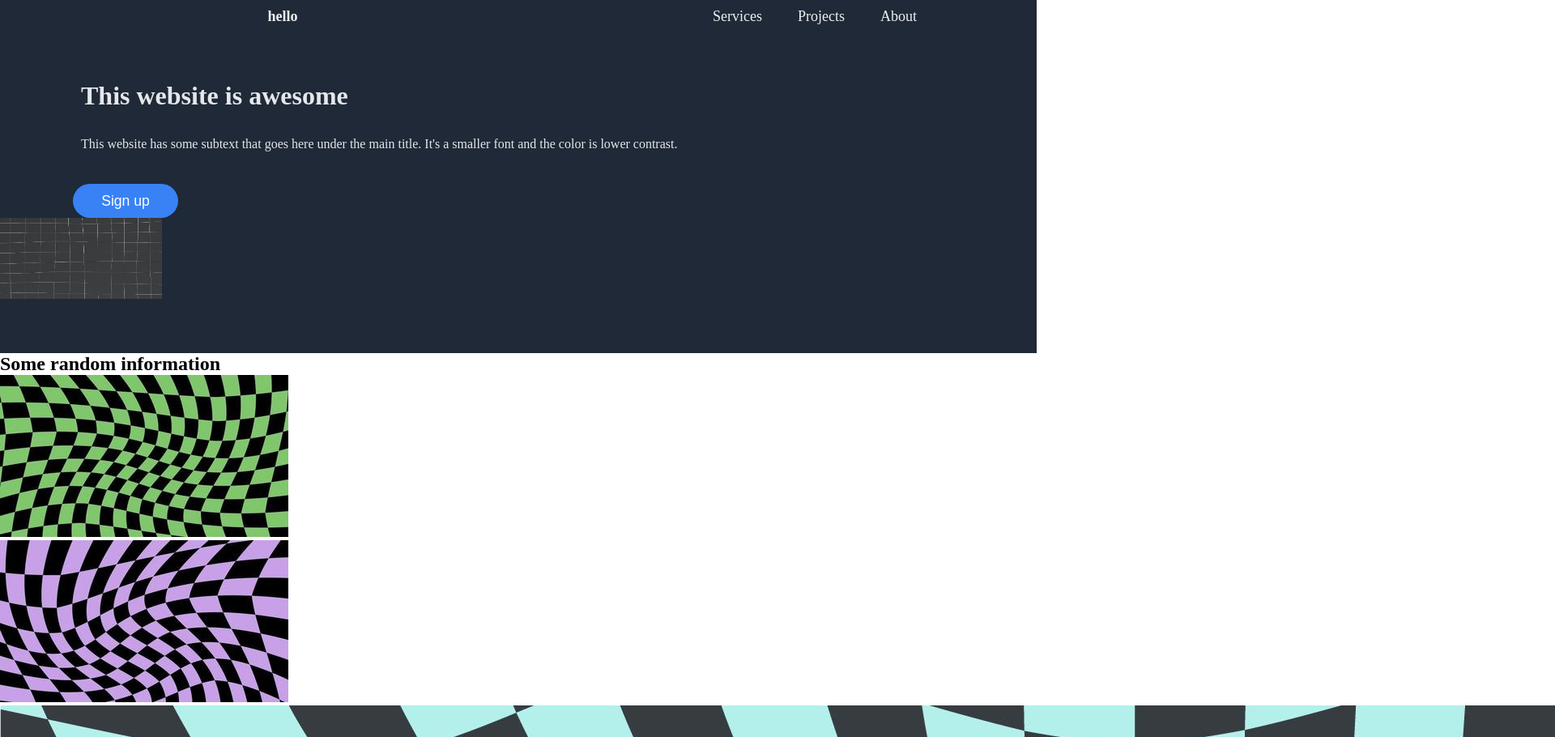
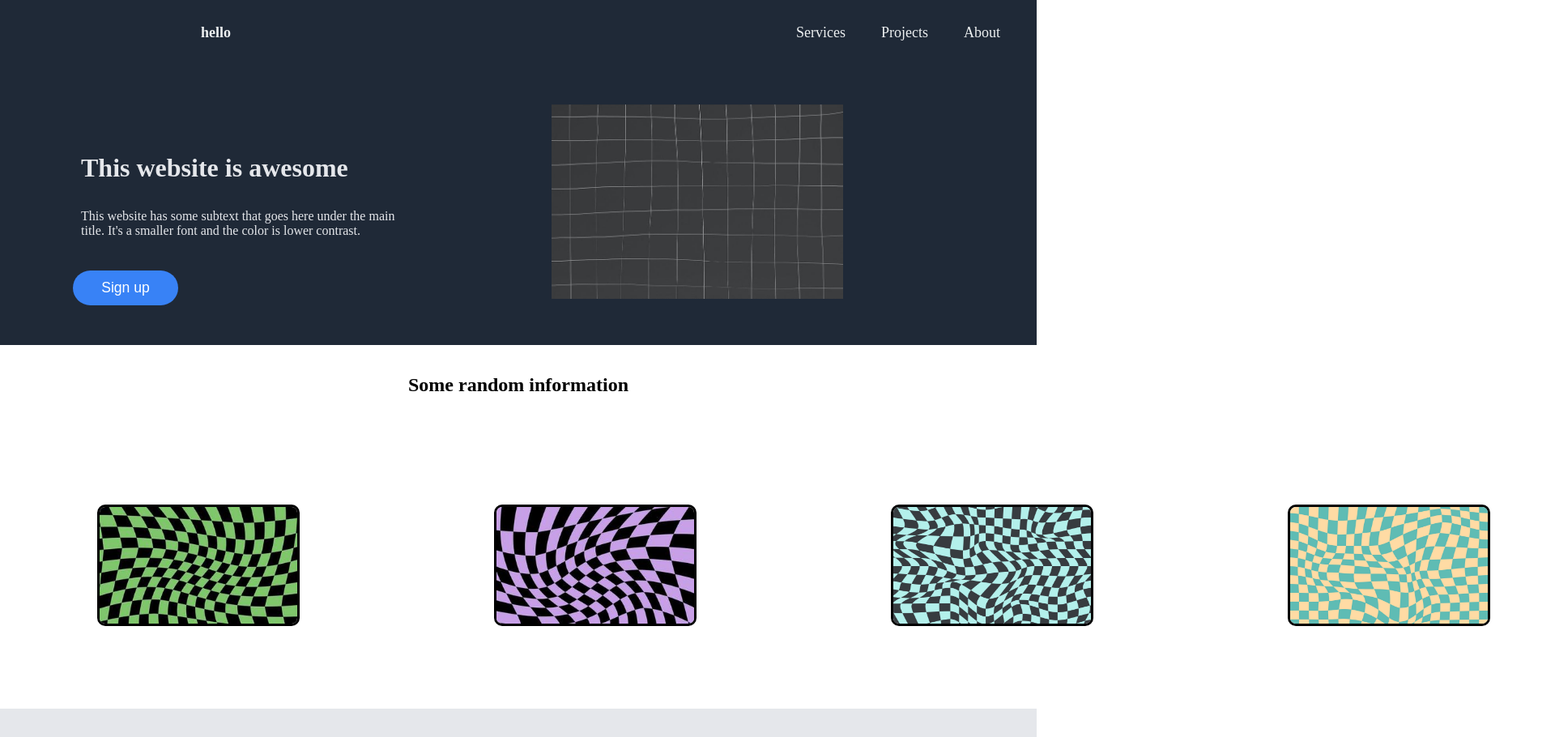
Before and after one commit to camronborts/landing-page, a website: page index.html in a window 1280 px wide. Shown: the top 910 px of the page at 81% size, 1920 px wide, since content can reach past the window. Drawn offline with Linux system fonts and the light colour scheme.

Commit message:
finished first and secont flexbox, starting third

```diff
--- a/styles.css
+++ b/styles.css
@@ -12,14 +12,15 @@ header {
     display: flex;
     justify-content: space-between;
     align-items: baseline;
-    padding: 5px 10%;
+    padding: 25px;
+
 
 }
 
 .logo {
     background-color: #1F2937;
-    margin-right: auto;
     font-size: 18px;
+
     padding: 5px 10%;
     color: #edf0f1;
     width: auto;
@@ -57,27 +58,101 @@ li, a, button {
         h1, p {
             color: #E5E7EB;
             margin-left: 100px;
-            margin-right: 100px;
+
             padding-top: 2em;
-
 
         }
 
+        p {
+            width: 60%;
+        }
+
+        h2 {
+            padding: 1.5em;
+            text-align: center;
+            align-items: center;
+        }
 
 .flex-container {
-    flex-direction: row;
+    display: flex;
+    align-items: center;
     background:#1F2937;
-    justify-content: space-evenly;
-    height: 400px;
-    border-top: 200px;
+    justify-content: center;
+    height: 350px;
 
+
+}
+
+.flex-container-two {
+    display: flex;
+    align-items:center;
+    background: white;
+    justify-content: space-between;
+    height: 350px;
+
+}
+
+.flex-container div {
+    align-items: center;
+    justify-content: space-between;
+
+}
+
+.flex-container-two div {
+    align-items: center;
+    justify-content: space-between;
+    margin: 50px;
+    padding: 10px;
+}
+
+.vec1 {
+    align-items: center;
+    justify-content: space-between;
+    width: 250px;
+    height: 150px;
+    border: 3px solid black;
+    border-radius: 10px;
+}
+
+.vec2 {
+    align-items: center;
+    justify-content: space-between;
+    width: 250px;
+    height: 150px;
+    border: 3px solid black;
+    border-radius: 10px;
+}
+
+.vec3 {
+    align-items: center;
+    justify-content: space-between;
+    width: 250px;
+    height: 150px;
+    border: 3px solid black;
+    border-radius: 10px;
+}
+
+.vec4 {
+    align-items: center;
+    justify-content: space-between;
+    width: 250px;
+    height: 150px;
+    border: 3px solid black;
+    border-radius: 10px;
 }
 
 .tile {
 
-    height: 100px;
-    width: 200px;
+    height: auto;
+    width: 60%;
 }
+
+.flex-container-three {
+    background-color: #E5E7EB;
+    height: 350px;
+}
+
+
 
 
 
```
